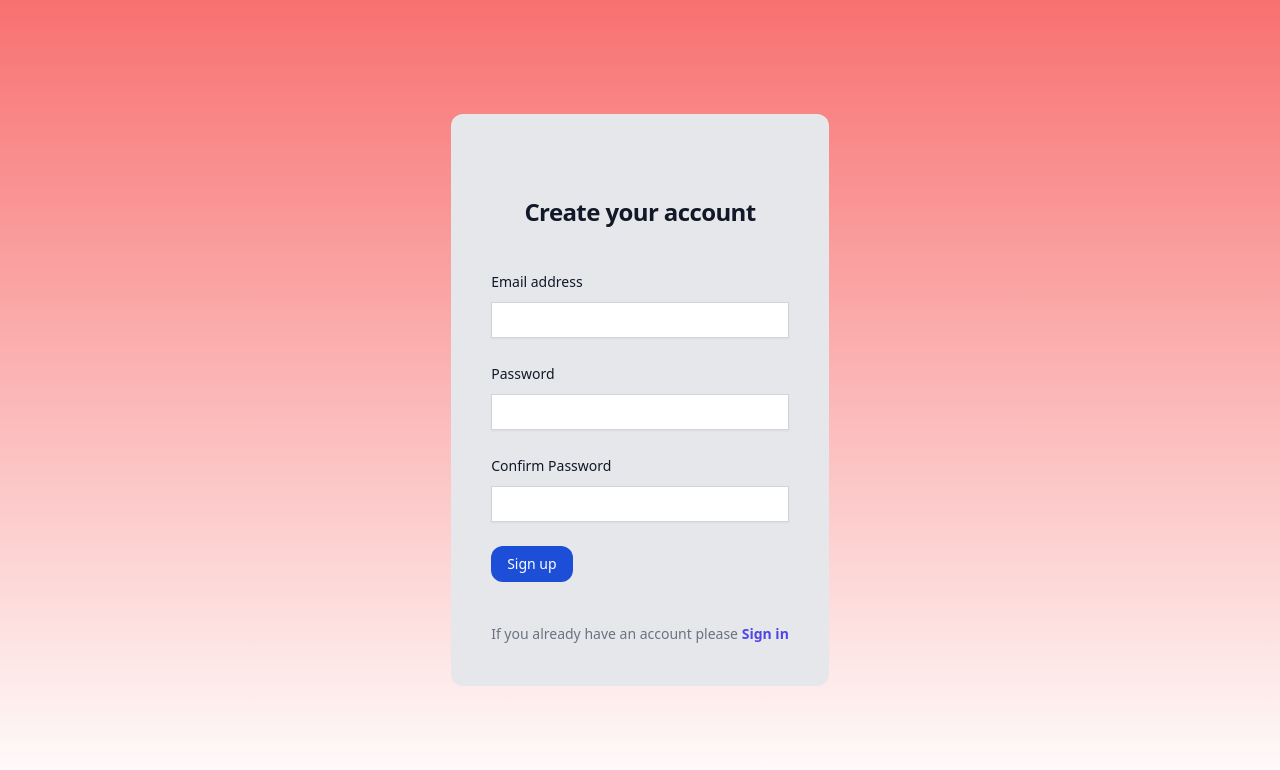
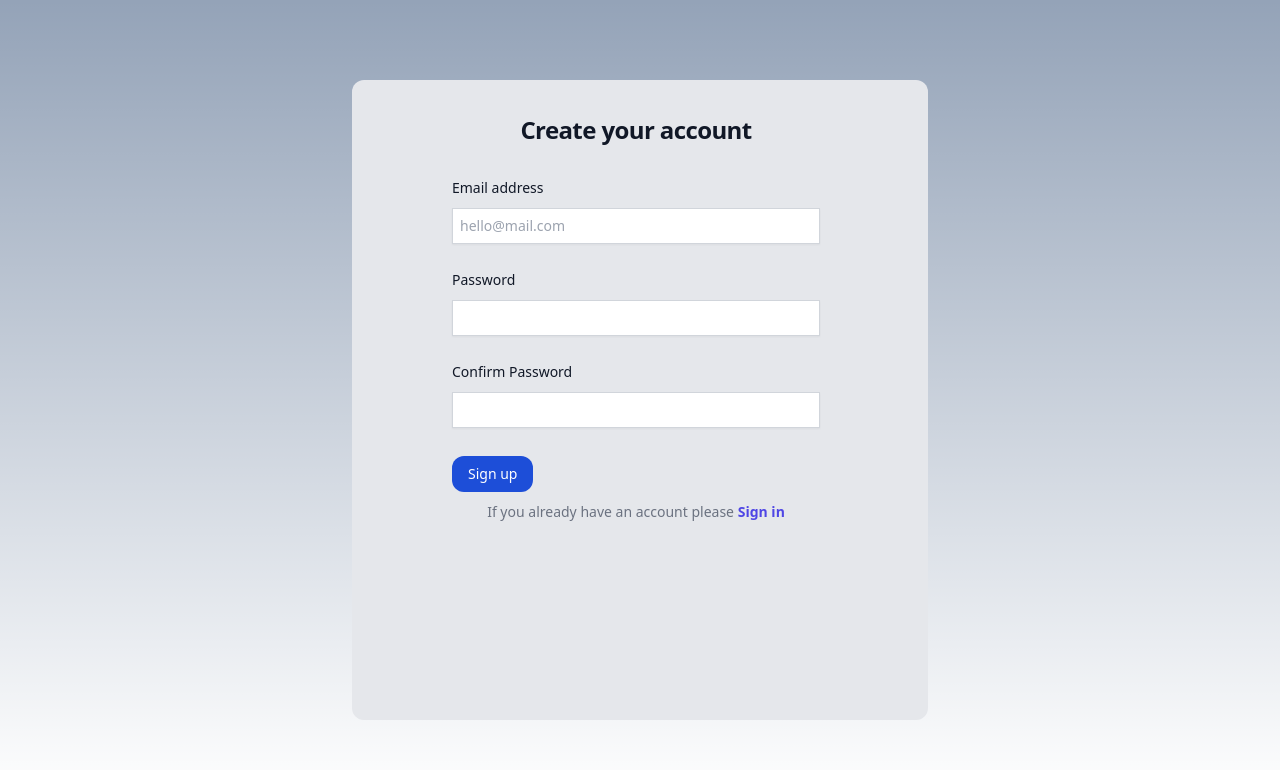
Before and after one commit to ivantrejoc/parkour-devs-test, a Next.js app: page /sign-up in a window 1280 px wide. Shown: the top 770 px of the page. Built offline with nearby package versions, Linux system fonts and the light colour scheme.

Commit message:
estilos sign up from done

```diff
--- a/src/app/(auth)/layout.tsx
+++ b/src/app/(auth)/layout.tsx
@@ -7,7 +7,7 @@ interface AuthLayoutProps {
 }
 const AuthLayout: FC<AuthLayoutProps>= ({ children }) => {
   return (
-    <div className="bg-gray-200 p-10 rounded-xl">{children}</div>
+    <div className="bg-gray-200 h-[80%] w-[45%] md:max-h-[80%] md:max-w-[55%] p-2 items-center justify-center rounded-xl">{children}</div>
   )
 }
 
--- a/src/app/(auth)/sign-up/page.tsx
+++ b/src/app/(auth)/sign-up/page.tsx
@@ -3,7 +3,7 @@ import SignUpForm from "@/components/Form/SignUpForm";
 const Page = () => {
     return (
 
-      <div className="w-full">
+      <div>
        <SignUpForm/>
 
         </div>
--- a/src/app/api/auth/[...nextauth]/route.ts
+++ b/src/app/api/auth/[...nextauth]/route.ts
@@ -15,9 +15,6 @@ const handler = NextAuth({
         password: { label: "Password", type: "password" },
       },
       async authorize(credentials): Promise<any> {
-        if (!credentials?.email || !credentials?.password) {
-          return null;
-        }
         try {
           return await signInWithEmailAndPassword(
             auth,
--- a/src/app/api/user/route.ts
+++ /dev/null
@@ -1,90 +0,0 @@
-// RUTAS QUERYS A LA BDD
-
-import { db } from "@/lib/db";
-import { NextResponse } from "next/server";
-// import { hash } from "bcrypt"
-import * as z from "zod"; //elimina declaraciones duplicadas
-
-
-
-// validaciones de los inputs
-
-const userSchema = z
-  .object({
-    username: z.string().min(1, "Username is required").max(100),
-    email: z.string().min(1, "Email is required").email("Invalid email"),
-    password: z
-      .string()
-      .min(1, "Password is required")
-      .min(8, "Password must have 8 characters"),
-
-  })
- export async function GET() {
-
-  try {
-
-    const users = await db.user.findMany();
-    if (users) {
-      return NextResponse.json(
-        { users },
-        { status: 200 }
-      );
-    }
-  } catch (error) {
-    return NextResponse.json({ message: "Something went wrong"}, { status: 500});
-  }
- }
-
-export async function POST(req: Request) {
-  try {
-    const body = await req.json();
-    const { email, username, password } = userSchema.parse(body);
-
-    //valida si email existe
-
-    const checkExistingEmail = await db.user.findUnique({
-      where: { email: email },
-    });
-
-    if (checkExistingEmail) {
-      return NextResponse.json(
-        { user: null, message: "User with this email already exist" },
-        { status: 409 }
-      );
-    }
-
-    //valida si username existe
-
-    const checkExistingUsername = await db.user.findUnique({
-      where: { username: username },
-    });
-
-    if (checkExistingUsername) {
-      return NextResponse.json(
-        { user: null, message: "User with this username already exist" },
-        { status: 409 }
-      );
-    }
-
-    //encriptación contraseña
-
-    // const hashedPassword = await hash(password, 10)
-
-    //registro de nuevo usuario
-
-    const newUSer = await db.user.create({
-      data: {
-        username: username,
-        email: email,
-        password: password,
-      },
-    });
-
-    //extraemos password y solo retornamos un json con el resto de los datos del user
-    const { password: newUserPassword, ...rest} = newUSer;
-
-    return NextResponse.json({ user: rest, message: "User created successfully"}, { status: 201});
-  } catch (error) {
-    return NextResponse.json({ message: "Something went wrong"}, { status: 500});
-  }
-}
--- a/src/app/layout.tsx
+++ b/src/app/layout.tsx
@@ -17,7 +17,7 @@ export default function RootLayout({
 }) {
   return (
     <html lang="en">
-      <body className="bg-red-400 w-full max-h-full flex flex-col flex-wrap">
+      <body className="bg-slate-400 w-full max-h-full flex flex-col flex-wrap">
         <main className="h-screen flex flex-col justify-center items-center">
           <SessionProvider>{children}</SessionProvider>
         </main>
--- a/src/components/Form/SignInForm.tsx
+++ b/src/components/Form/SignInForm.tsx
@@ -10,7 +10,7 @@ const SigninSchema = z.object({
     .string()
     .regex(
       new RegExp(/^(?=\w*\d)(?=\w*[A-Z])(?=\w*[a-z])\S{8,16}$/),
-      "Password must have one digit, at least one lowercase, at least one uppercase"
+      "Invalid Password"
     )
     .min(8, "Password is too short")
     .max(16, "Password is too long"),
@@ -62,9 +62,9 @@ const SignInForm = () => {
                 type="text"
                 {...register("email")}
                 required
-                className="block w-full rounded-md border-0 py-1.5 text-gray-900 shadow-sm ring-1 ring-inset ring-gray-300 placeholder:text-gray-400 focus:ring-2 focus:ring-inset focus:ring-indigo-600 sm:text-sm sm:leading-6"
+                className="p-2 block w-full rounded-md border-0 py-1.5 text-gray-900 shadow-sm ring-1 ring-inset ring-gray-300 placeholder:text-gray-400 focus:ring-2 focus:ring-inset focus:ring-indigo-600 sm:text-sm sm:leading-6"
               />
-              {errors?.email?.message && <p>{errors.email.message}</p>}
+              {errors?.email?.message && <p className="text-xs text-gray-800">{errors.email.message}</p>}
             </div>
           </div>
 
@@ -83,9 +83,9 @@ const SignInForm = () => {
                 type="password"
                 {...register("password")}
                 required
-                className="block w-full rounded-md border-0 py-1.5 text-gray-900 shadow-sm ring-1 ring-inset ring-gray-300 placeholder:text-gray-400 focus:ring-2 focus:ring-inset focus:ring-indigo-600 sm:text-sm sm:leading-6"
+                className=" p-2 block w-full rounded-md border-0 py-1.5 text-gray-900 shadow-sm ring-1 ring-inset ring-gray-300 placeholder:text-gray-400 focus:ring-2 focus:ring-inset focus:ring-indigo-600 sm:text-sm sm:leading-6"
               />
-              {errors?.password?.message && <p>{errors.password.message}</p>}
+              {errors?.password?.message && <p className="text-xs text-gray-800">{errors.password.message}</p>}
             </div>
           </div>
 
--- a/src/components/Form/SignUpForm.tsx
+++ b/src/components/Form/SignUpForm.tsx
@@ -55,16 +55,16 @@ const SignUpForm = () => {
   };
 
   return (
-    <div className="flex min-h-[50%] max-h-[50%] my-auto flex-1 flex-col justify-center">
-      <div className="sm:mx-auto sm:w-full sm:max-w-sm">
-        <h2 className="mt-10 text-center text-2xl font-bold leading-9 tracking-tight text-gray-900">
+    <div className="flex h-[80%] w-[90%] mx-6 mt-6 mb-2 flex-col  items-center justify-center">
+      <div className="sm:mx-auto sm:w-full sm:max-w-sm mb-2">
+        <h2 className="text-center text-2xl font-bold leading-9 tracking-tight text-gray-900">
           Create your account
         </h2>
       </div>
 
-      <div className="mt-10 sm:mx-auto sm:w-full sm:max-w-sm">
+      <div className="p-2 sm:mx-6 sm:my-1 sm:w-full sm:max-w-sm h-full">
         <form className="space-y-6" onSubmit={handleSubmit(createUser)}>
-          <div>
+          <div className="md:my-2">
             <label
               htmlFor="email"
               className="block text-sm font-medium leading-6 text-gray-900"
@@ -76,10 +76,11 @@ const SignUpForm = () => {
                 id="email"
                 type="text"
                 {...register("email")}
+                placeholder="hello@mail.com"
                 required
-                className="block w-full rounded-md border-0 py-1.5 text-gray-900 shadow-sm ring-1 ring-inset ring-gray-300 placeholder:text-gray-400 focus:ring-2 focus:ring-inset focus:ring-indigo-600 sm:text-sm sm:leading-6"
+                className=" p-2 block w-full rounded-md border-0 py-1.5 text-gray-900 shadow-sm ring-1 ring-inset ring-gray-300 placeholder:text-gray-400 focus:ring-2 focus:ring-inset focus:ring-indigo-600 sm:text-sm sm:leading-6"
               />
-              {errors?.email?.message && <p>{errors.email.message}</p>}
+              {errors?.email?.message && <p className="text-xs text-gray-800">{errors.email.message}</p>}
             </div>
           </div>
 
@@ -99,9 +100,9 @@ const SignUpForm = () => {
                 autoComplete="current-password"
                 {...register("password")}
                 required
-                className="block w-full rounded-md border-0 py-1.5 text-gray-900 shadow-sm ring-1 ring-inset ring-gray-300 placeholder:text-gray-400 focus:ring-2 focus:ring-inset focus:ring-indigo-600 sm:text-sm sm:leading-6"
+                className="p-2 block w-full rounded-md border-0 py-1.5 text-gray-900 shadow-sm ring-1 ring-inset ring-gray-300 placeholder:text-gray-400 focus:ring-2 focus:ring-inset focus:ring-indigo-600 sm:text-sm sm:leading-6"
               />
-              {errors?.password?.message && <p>{errors.password.message}</p>}
+              {errors?.password?.message && <p className="text-xs text-gray-800">{errors.password.message}</p>}
             </div>
           </div>
 
@@ -120,10 +121,10 @@ const SignUpForm = () => {
                 type="password"
                 {...register("confirmPassword")}
                 required
-                className="block w-full rounded-md border-0 py-1.5 text-gray-900 shadow-sm ring-1 ring-inset ring-gray-300 placeholder:text-gray-400 focus:ring-2 focus:ring-inset focus:ring-indigo-600 sm:text-sm sm:leading-6"
+                className=" p-2 block w-full rounded-md border-0 py-1.5 text-gray-900 shadow-sm ring-1 ring-inset ring-gray-300 placeholder:text-gray-400 focus:ring-2 focus:ring-inset focus:ring-indigo-600 sm:text-sm sm:leading-6"
               />
               {errors?.confirmPassword?.message && (
-                <p>{errors.confirmPassword.message}</p>
+                <p className="text-xs text-gray-800">{errors.confirmPassword.message}</p>
               )}
             </div>
           </div>
@@ -131,14 +132,14 @@ const SignUpForm = () => {
           <div>
             <button
               type="submit"
-              className="text-white bg-blue-700 hover:bg-blue-800 focus:ring-4 focus:outline-none focus:ring-blue-300 font-medium rounded-xl text-sm px-4 py-2 text-center mr-3 md:mr-0 dark:bg-blue-600 dark:hover:bg-blue-700 dark:focus:ring-blue-800"
+              className="text-white bg-blue-700 hover:bg-blue-800 focus:ring-4 focus:outline-none focus:ring-blue-300 font-medium rounded-xl text-sm px-4 py-2 text-center mr-3 md:mr-0 mt-1 mb-1 dark:bg-blue-600 dark:hover:bg-blue-700 dark:focus:ring-blue-800"
             >
               Sign up
             </button>
           </div>
         </form>
 
-        <p className="mt-10 text-center text-sm text-gray-500">
+        <p className="mt-1 text-center text-sm text-gray-500">
           If you already have an account please{" "}
           <a
             href="/sign-in"
```
Also changed, not shown: src/app/page.tsx (line endings or trailing spaces).
